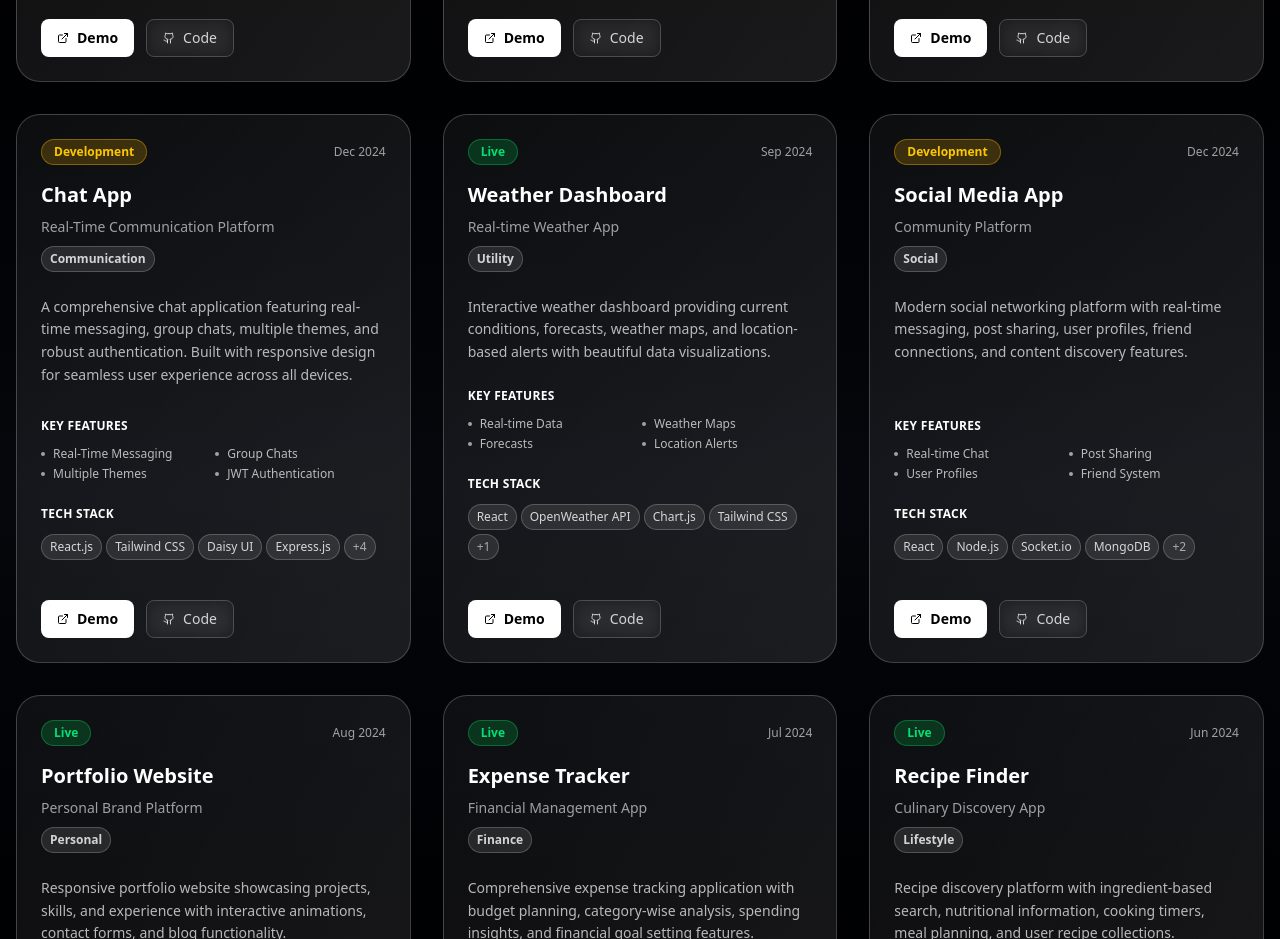
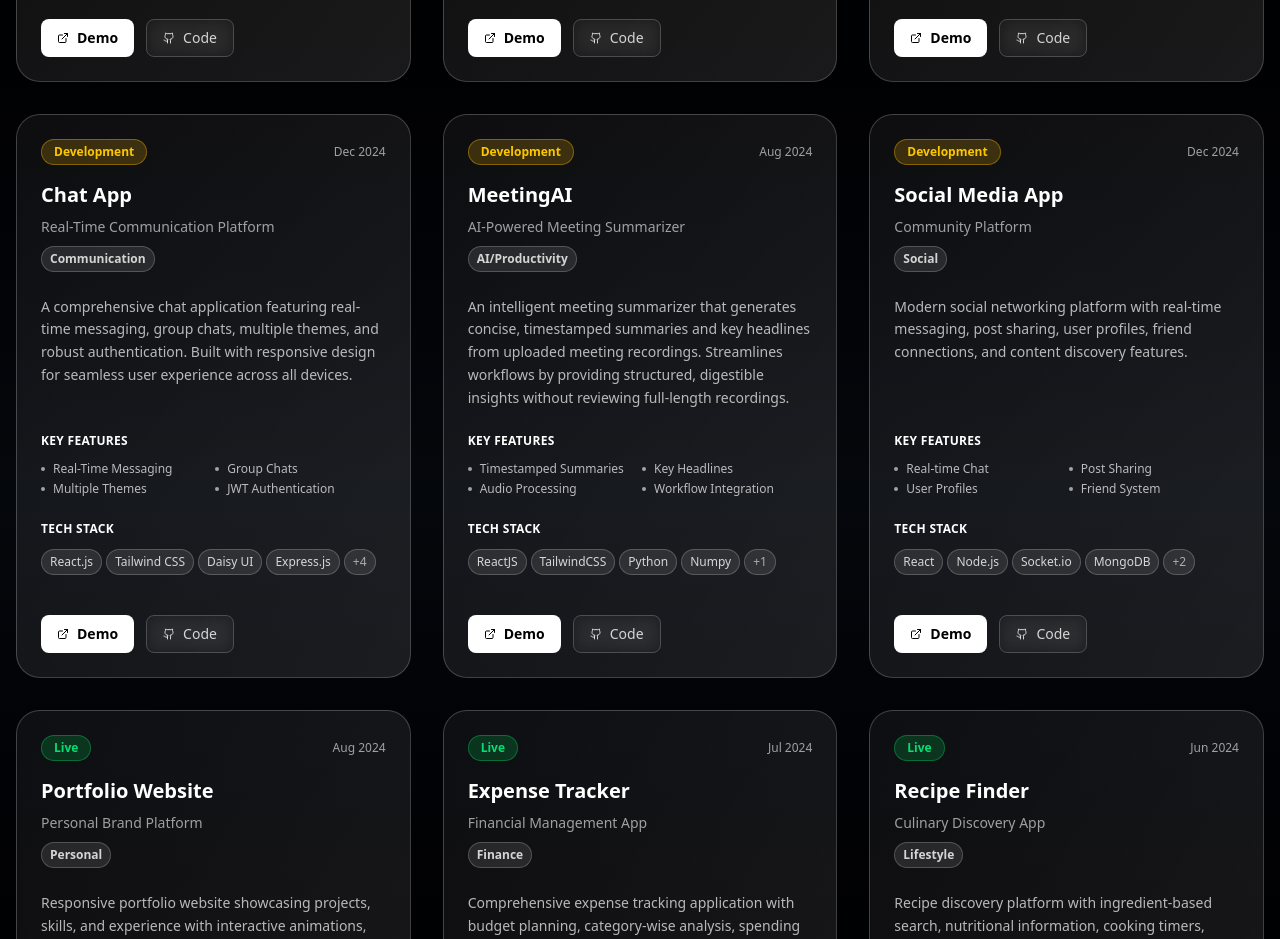
Before and after one commit to Dhuvesh/Portfolio, a React (Vite) app: page / in a window 1280 px wide. Shown: the part 3440-4379 px from the top of the page. Built offline with nearby package versions, Linux system fonts and the light colour scheme.

Commit message:
project Update: MeetingAI

```diff
--- a/src/App.jsx
+++ b/src/App.jsx
@@ -912,7 +912,16 @@ function ProjectsSection() {
       subtitle: "Real-Time Communication Platform",
       description:
         "A comprehensive chat application featuring real-time messaging, group chats, multiple themes, and robust authentication. Built with responsive design for seamless user experience across all devices.",
-  tech: ["React.js", "Tailwind CSS", "Daisy UI", "Express.js", "MongoDB Atlas", "Zustand", "Socket.io", "Cloudinary"],
+      tech: [
+        "React.js",
+        "Tailwind CSS",
+        "Daisy UI",
+        "Express.js",
+        "MongoDB Atlas",
+        "Zustand",
+        "Socket.io",
+        "Cloudinary",
+      ],
       features: [
         "Real-Time Messaging",
         "Group Chats",
@@ -924,26 +933,20 @@ function ProjectsSection() {
       date: "Dec 2024",
     },
     {
-      title: "Weather Dashboard",
-      subtitle: "Real-time Weather App",
+  title: "MeetingAI",
+  subtitle: "AI-Powered Meeting Summarizer",
   description:
-        "Interactive weather dashboard providing current conditions, forecasts, weather maps, and location-based alerts with beautiful data visualizations.",
-      tech: [
-        "React",
-        "OpenWeather API",
-        "Chart.js",
-        "Tailwind CSS",
-        "Geolocation API",
-      ],
+    "An intelligent meeting summarizer that generates concise, timestamped summaries and key headlines from uploaded meeting recordings. Streamlines workflows by providing structured, digestible insights without reviewing full-length recordings.",
+  tech: ["ReactJS", "TailwindCSS", "Python", "Numpy", "Flask"],
   features: [
-        "Real-time Data",
-        "Weather Maps",
-        "Forecasts",
-        "Location Alerts",
-      ],
-      status: "Live",
-      category: "Utility",
-      date: "Sep 2024",
+    "Timestamped Summaries",
+    "Key Headlines",
+    "Audio Processing",
+    "Workflow Integration",
+  ],
+  status: "Development",
+  category: "AI/Productivity",
+  date: "Aug 2024",
 },
     {
       title: "Social Media App",
```
Lines whose indentation alone changed are shown as unchanged.
